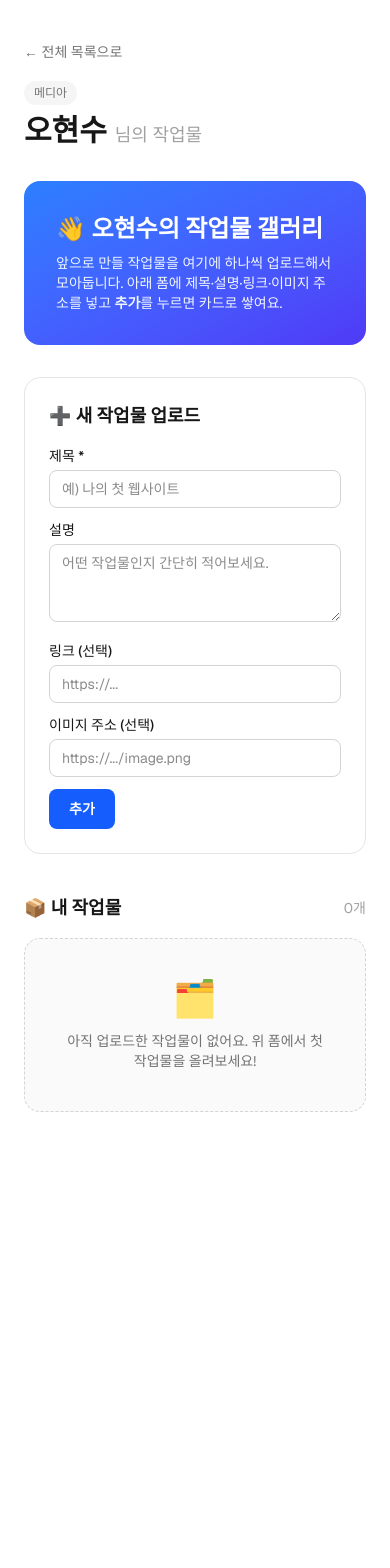
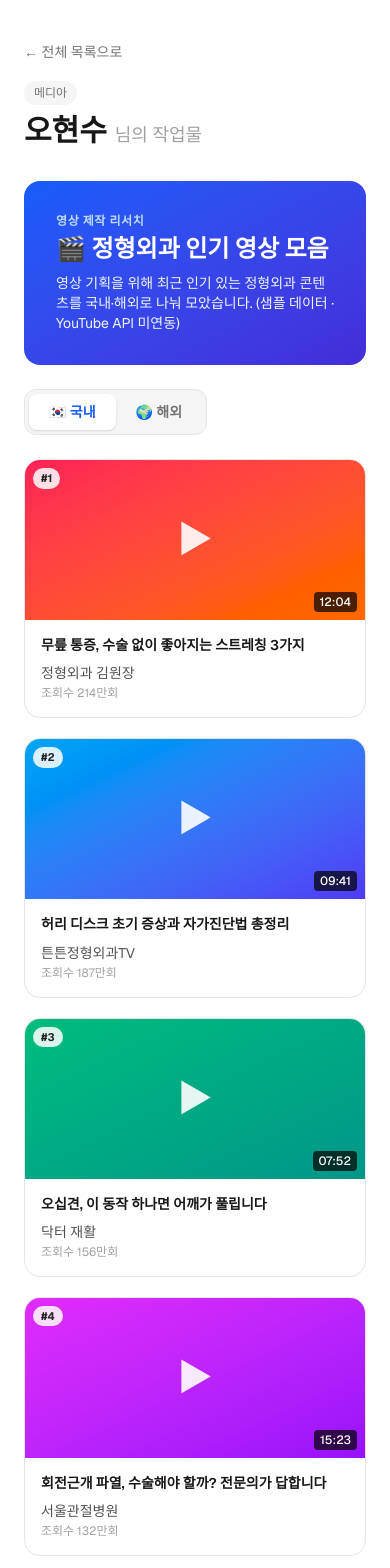
Before and after one commit to KimJeongLae/vibe-coding-hub, a Next.js app: page /members/oh-hyeonsu in a window 390 px wide. Shown: the top 1568 px of the page. Before the commit the page ends 1152 px from the top, so only its background shows below. Built offline with nearby package versions, Linux system fonts and the light colour scheme.

Commit message:
오현수 페이지: 정형외과 인기 영상 모음 MVP (국내/해외 탭 + 카드 갤러리, 샘플 데이터)

```diff
--- a/app/members/oh-hyeonsu/page.tsx
+++ b/app/members/oh-hyeonsu/page.tsx
@@ -1,213 +1,138 @@
 "use client";
 
-import { useEffect, useState } from "react";
+import { useState } from "react";
 import MemberShell from "@/components/MemberShell";
 
-// ✏️ "oh-hyeonsu" 님의 페이지 — 내가 만든 작업물을 업로드하는 공간입니다.
-// 입력한 작업물은 브라우저(localStorage)에 저장되어 새로고침해도 유지됩니다.
+// ✏️ "oh-hyeonsu" 님의 페이지 — 정형외과 인기 영상 모음 (MVP)
+// 국내 / 해외 탭을 나누고, 인기 영상 10개를 카드 갤러리로 보여줍니다.
+// ⚠️ YouTube API 미연동 — 아래 샘플 데이터로 화면과 탭 전환만 동작합니다.
 
-type Work = {
-  id: string;
+type Video = {
   title: string;
-  description: string;
-  link: string;
-  image: string;
-  createdAt: number;
+  channel: string;
+  views: string;
+  duration: string;
 };
 
-const STORAGE_KEY = "works:oh-hyeonsu";
+// 썸네일 대체용 그라데이션 팔레트 (API 미사용이라 이미지 대신 사용)
+const THUMBS = [
+  "from-rose-500 to-orange-500",
+  "from-sky-500 to-indigo-600",
+  "from-emerald-500 to-teal-600",
+  "from-fuchsia-500 to-purple-600",
+  "from-amber-500 to-red-500",
+  "from-cyan-500 to-blue-600",
+  "from-lime-500 to-green-600",
+  "from-pink-500 to-rose-600",
+  "from-violet-500 to-indigo-700",
+  "from-orange-500 to-amber-600",
+];
+
+const DOMESTIC: Video[] = [
+  { title: "무릎 통증, 수술 없이 좋아지는 스트레칭 3가지", channel: "정형외과 김원장", views: "조회수 214만회", duration: "12:04" },
+  { title: "허리 디스크 초기 증상과 자가진단법 총정리", channel: "튼튼정형외과TV", views: "조회수 187만회", duration: "09:41" },
+  { title: "오십견, 이 동작 하나면 어깨가 풀립니다", channel: "닥터 재활", views: "조회수 156만회", duration: "07:52" },
+  { title: "회전근개 파열, 수술해야 할까? 전문의가 답합니다", channel: "서울관절병원", views: "조회수 132만회", duration: "15:23" },
+  { title: "척추관 협착증 환자를 위한 걷기 운동", channel: "바른자세연구소", views: "조회수 121만회", duration: "10:18" },
+  { title: "발목 삐끗했을 때 절대 하면 안 되는 것", channel: "정형외과 김원장", views: "조회수 98만회", duration: "06:33" },
+  { title: "손목터널증후군, 마우스 쓰는 사람 필수 시청", channel: "튼튼정형외과TV", views: "조회수 87만회", duration: "08:47" },
+  { title: "반월상 연골 손상, 재활 4주 프로그램", channel: "스포츠재활클리닉", views: "조회수 76만회", duration: "13:59" },
+  { title: "목 디스크와 일자목, 베개 고르는 법", channel: "바른자세연구소", views: "조회수 64만회", duration: "11:12" },
+  { title: "골다공증 예방을 위한 근력 운동 루틴", channel: "닥터 재활", views: "조회수 52만회", duration: "09:05" },
+];
+
+const OVERSEAS: Video[] = [
+  { title: "Fix Knee Pain in 5 Minutes (No Equipment)", channel: "Bob & Brad", views: "18M views", duration: "10:22" },
+  { title: "The BEST Exercises for a Herniated Disc", channel: "Physical Therapy Guru", views: "12M views", duration: "14:08" },
+  { title: "Frozen Shoulder: Full Recovery Routine", channel: "AskDoctorJo", views: "9.4M views", duration: "08:36" },
+  { title: "Rotator Cuff Tear — Surgery or Not?", channel: "Sports Ortho Clinic", views: "7.1M views", duration: "16:44" },
+  { title: "Spinal Stenosis Exercises That Actually Work", channel: "Rehab Science", views: "6.3M views", duration: "12:51" },
+  { title: "How to Heal a Sprained Ankle Fast", channel: "E3 Rehab", views: "5.8M views", duration: "07:19" },
+  { title: "Carpal Tunnel Syndrome: Do This Daily", channel: "Bob & Brad", views: "4.9M views", duration: "09:57" },
+  { title: "Meniscus Tear Rehab Protocol (Week by Week)", channel: "Rehab Science", views: "4.2M views", duration: "18:03" },
+  { title: "Neck Pain Relief: The 90-Second Fix", channel: "AskDoctorJo", views: "3.7M views", duration: "06:11" },
+  { title: "Osteoporosis: Safe Strength Training Guide", channel: "Physical Therapy Guru", views: "3.1M views", duration: "13:27" },
+];
+
+const TABS = [
+  { key: "domestic", label: "🇰🇷 국내", data: DOMESTIC },
+  { key: "overseas", label: "🌍 해외", data: OVERSEAS },
+] as const;
+
+type TabKey = (typeof TABS)[number]["key"];
 
 export default function Page() {
-  const [works, setWorks] = useState<Work[]>([]);
-  const [loaded, setLoaded] = useState(false);
-
-  const [title, setTitle] = useState("");
-  const [description, setDescription] = useState("");
-  const [link, setLink] = useState("");
-  const [image, setImage] = useState("");
-
-  // 저장된 작업물 불러오기
-  useEffect(() => {
-    try {
-      const raw = localStorage.getItem(STORAGE_KEY);
-      if (raw) setWorks(JSON.parse(raw));
-    } catch {
-      // 무시
-    }
-    setLoaded(true);
-  }, []);
-
-  // 변경될 때마다 저장
-  useEffect(() => {
-    if (!loaded) return;
-    try {
-      localStorage.setItem(STORAGE_KEY, JSON.stringify(works));
-    } catch {
-      // 무시
-    }
-  }, [works, loaded]);
-
-  function addWork(e: React.FormEvent) {
-    e.preventDefault();
-    const t = title.trim();
-    if (!t) return;
-    const newWork: Work = {
-      id:
-        typeof crypto !== "undefined" && crypto.randomUUID
-          ? crypto.randomUUID()
-          : String(Date.now()),
-      title: t,
-      description: description.trim(),
-      link: link.trim(),
-      image: image.trim(),
-      createdAt: Date.now(),
-    };
-    setWorks((prev) => [newWork, ...prev]);
-    setTitle("");
-    setDescription("");
-    setLink("");
-    setImage("");
-  }
-
-  function removeWork(id: string) {
-    setWorks((prev) => prev.filter((w) => w.id !== id));
-  }
-
-  const inputClass =
-    "w-full rounded-lg border border-neutral-300 bg-white px-3 py-2 text-sm outline-none transition-colors focus:border-blue-500 dark:border-neutral-700 dark:bg-neutral-900";
+  const [tab, setTab] = useState<TabKey>("domestic");
+  const active = TABS.find((t) => t.key === tab) ?? TABS[0];
 
   return (
     <MemberShell slug="oh-hyeonsu">
       {/* 소개 */}
-      <section className="mb-8 rounded-2xl bg-gradient-to-br from-blue-500 to-indigo-600 p-8 text-white">
-        <h2 className="text-2xl font-bold">👋 오현수의 작업물 갤러리</h2>
-        <p className="mt-2 text-sm text-blue-50">
-          앞으로 만들 작업물을 여기에 하나씩 업로드해서 모아둡니다. 아래 폼에
-          제목·설명·링크·이미지 주소를 넣고 <b>추가</b>를 누르면 카드로 쌓여요.
+      <section className="mb-6 rounded-2xl bg-gradient-to-br from-blue-600 to-indigo-700 p-8 text-white">
+        <p className="text-xs font-semibold uppercase tracking-wider text-blue-200">
+          영상 제작 리서치
+        </p>
+        <h2 className="mt-1 text-2xl font-bold">🎬 정형외과 인기 영상 모음</h2>
+        <p className="mt-2 max-w-2xl text-sm text-blue-50">
+          영상 기획을 위해 최근 인기 있는 정형외과 콘텐츠를 국내·해외로 나눠
+          모았습니다. (샘플 데이터 · YouTube API 미연동)
         </p>
       </section>
 
-      {/* 업로드 폼 */}
-      <section className="mb-10 rounded-2xl border border-neutral-200 bg-white p-6 dark:border-neutral-800 dark:bg-neutral-950">
-        <h3 className="mb-4 text-lg font-semibold">➕ 새 작업물 업로드</h3>
-        <form onSubmit={addWork} className="space-y-3">
-          <div>
-            <label className="mb-1 block text-sm font-medium">제목 *</label>
-            <input
-              className={inputClass}
-              value={title}
-              onChange={(e) => setTitle(e.target.value)}
-              placeholder="예) 나의 첫 웹사이트"
-              required
-            />
-          </div>
-          <div>
-            <label className="mb-1 block text-sm font-medium">설명</label>
-            <textarea
-              className={inputClass}
-              rows={3}
-              value={description}
-              onChange={(e) => setDescription(e.target.value)}
-              placeholder="어떤 작업물인지 간단히 적어보세요."
-            />
-          </div>
-          <div className="grid gap-3 sm:grid-cols-2">
-            <div>
-              <label className="mb-1 block text-sm font-medium">링크 (선택)</label>
-              <input
-                className={inputClass}
-                value={link}
-                onChange={(e) => setLink(e.target.value)}
-                placeholder="https://..."
-              />
-            </div>
-            <div>
-              <label className="mb-1 block text-sm font-medium">
-                이미지 주소 (선택)
-              </label>
-              <input
-                className={inputClass}
-                value={image}
-                onChange={(e) => setImage(e.target.value)}
-                placeholder="https://.../image.png"
-              />
-            </div>
-          </div>
+      {/* 탭 */}
+      <div className="mb-6 inline-flex rounded-xl border border-neutral-200 bg-neutral-100 p-1 dark:border-neutral-800 dark:bg-neutral-900">
+        {TABS.map((t) => (
           <button
-            type="submit"
-            className="rounded-lg bg-blue-600 px-5 py-2.5 text-sm font-semibold text-white transition-colors hover:bg-blue-700"
+            key={t.key}
+            onClick={() => setTab(t.key)}
+            className={`rounded-lg px-5 py-2 text-sm font-semibold transition-colors ${
+              tab === t.key
+                ? "bg-white text-blue-600 shadow dark:bg-neutral-950 dark:text-blue-400"
+                : "text-neutral-500 hover:text-neutral-800 dark:hover:text-neutral-200"
+            }`}
           >
-            추가
+            {t.label}
           </button>
-        </form>
-      </section>
-
-      {/* 작업물 목록 */}
-      <section>
-        <div className="mb-4 flex items-center justify-between">
-          <h3 className="text-lg font-semibold">📦 내 작업물</h3>
-          <span className="text-sm text-neutral-400">{works.length}개</span>
+        ))}
       </div>
 
-        {!loaded ? null : works.length === 0 ? (
-          <div className="rounded-2xl border border-dashed border-neutral-300 bg-neutral-50 p-10 text-center dark:border-neutral-700 dark:bg-neutral-900">
-            <div className="text-4xl">🗂️</div>
-            <p className="mt-3 text-sm text-neutral-500 dark:text-neutral-400">
-              아직 업로드한 작업물이 없어요. 위 폼에서 첫 작업물을 올려보세요!
-            </p>
-          </div>
-        ) : (
-          <div className="grid gap-5 sm:grid-cols-2">
-            {works.map((w) => (
+      {/* 카드 갤러리 */}
+      <div className="grid gap-5 sm:grid-cols-2 lg:grid-cols-3">
+        {active.data.map((v, i) => (
           <article
-                key={w.id}
+            key={`${tab}-${i}`}
             className="group flex flex-col overflow-hidden rounded-2xl border border-neutral-200 bg-white transition-shadow hover:shadow-lg dark:border-neutral-800 dark:bg-neutral-950"
           >
-                {w.image && (
-                  // eslint-disable-next-line @next/next/no-img-element
-                  <img
-                    src={w.image}
-                    alt={w.title}
-                    className="h-44 w-full object-cover"
-                    onError={(e) => {
-                      (e.currentTarget as HTMLImageElement).style.display =
-                        "none";
-                    }}
-                  />
-                )}
-                <div className="flex flex-1 flex-col p-5">
-                  <h4 className="text-base font-semibold">{w.title}</h4>
-                  {w.description && (
-                    <p className="mt-2 flex-1 whitespace-pre-wrap text-sm text-neutral-600 dark:text-neutral-400">
-                      {w.description}
+            {/* 썸네일 (그라데이션 대체) */}
+            <div
+              className={`relative flex h-40 items-center justify-center bg-gradient-to-br ${
+                THUMBS[i % THUMBS.length]
+              }`}
+            >
+              <span className="text-4xl text-white/90 transition-transform group-hover:scale-110">
+                ▶
+              </span>
+              <span className="absolute bottom-2 right-2 rounded bg-black/70 px-1.5 py-0.5 text-xs font-medium text-white">
+                {v.duration}
+              </span>
+              <span className="absolute left-2 top-2 rounded-full bg-white/85 px-2 py-0.5 text-[11px] font-bold text-neutral-800">
+                #{i + 1}
+              </span>
+            </div>
+
+            {/* 내용 */}
+            <div className="flex flex-1 flex-col p-4">
+              <h3 className="line-clamp-2 text-sm font-semibold leading-snug">
+                {v.title}
+              </h3>
+              <p className="mt-2 text-sm text-neutral-600 dark:text-neutral-400">
+                {v.channel}
               </p>
-                  )}
-                  <div className="mt-4 flex items-center justify-between">
-                    {w.link ? (
-                      <a
-                        href={w.link}
-                        target="_blank"
-                        rel="noopener noreferrer"
-                        className="text-sm font-medium text-blue-600 hover:underline"
-                      >
-                        바로가기 ↗
-                      </a>
-                    ) : (
-                      <span />
-                    )}
-                    <button
-                      onClick={() => removeWork(w.id)}
-                      className="text-xs text-neutral-400 transition-colors hover:text-red-500"
-                    >
-                      삭제
-                    </button>
-                  </div>
+              <p className="mt-0.5 text-xs text-neutral-400">{v.views}</p>
             </div>
           </article>
         ))}
       </div>
-        )}
-      </section>
     </MemberShell>
   );
 }
```
Lines whose indentation alone changed are shown as unchanged.
